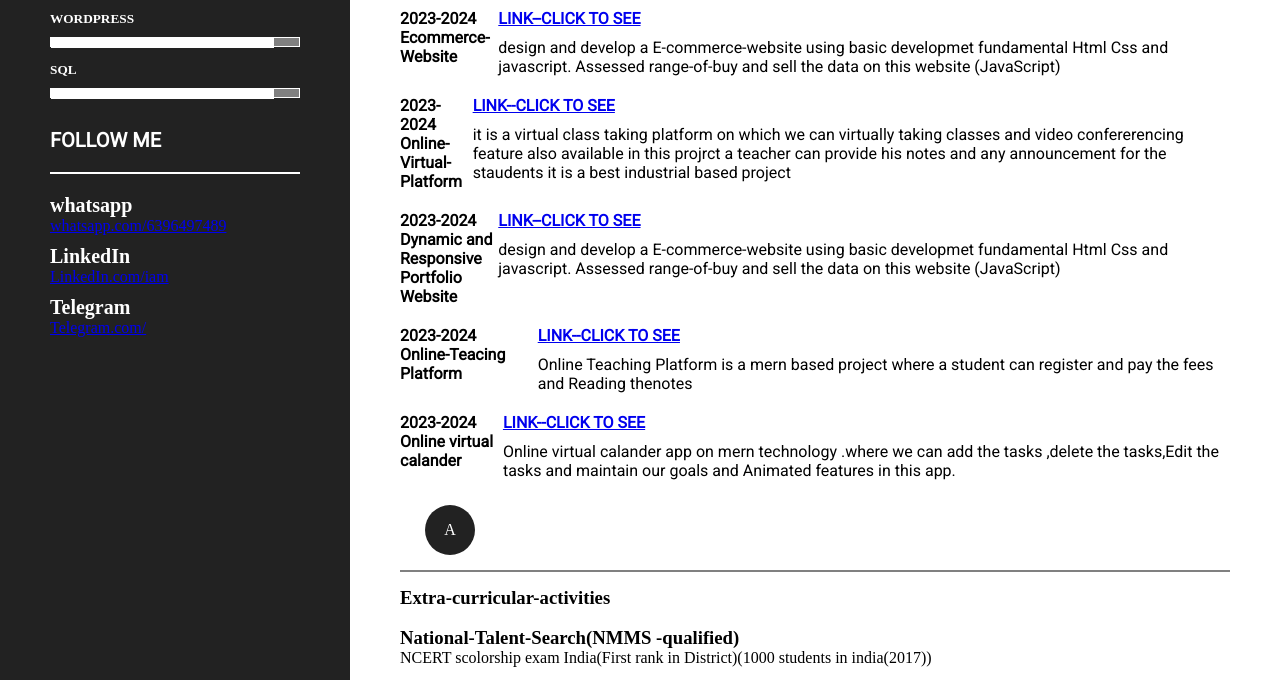
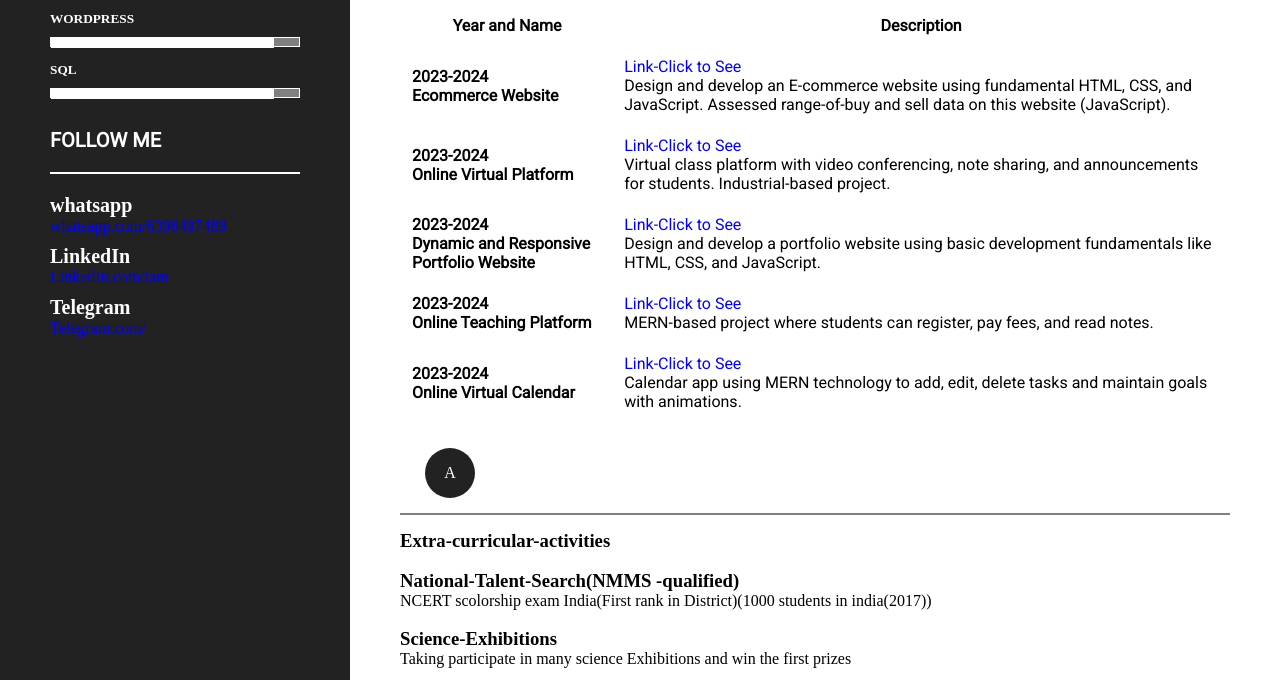
Before and after one commit to Charu-sarswat/Resume, a plain HTML site: page index.html in a window 1280 px wide. Shown: the part 1039-1719 px from the top of the page. Drawn offline with Linux system fonts and the light colour scheme.

Commit message:
first commit

```diff
--- a/index.html
+++ b/index.html
@@ -194,7 +194,7 @@
                Btech</div>
                 <div class="desc">
                     <div class="desc-title">Rajkumar Goel institute technology Ghaziabad</div>
-                    <p>Current CGPA:-89</p>
+                    <p>Current CGPA:-8.9</p>
                 </div>
             </div>
                  <!-- education data end -->
@@ -207,50 +207,44 @@
                     </div>
                     <h3>Projects</h3>
                 </div>
-                <div class="right-site-con">
-                    <div class="years">2023-2024<br />
-                    Ecommerce-Website</div>
-                    <div class="desc">
-                        <div class="desc-title"> <a class="year"  href="https://boisterous-praline-7192f1.netlify.app/" >Link--Click to See</a></div>
-                        <p>design and develop a E-commerce-website using basic developmet fundamental Html Css and javascript.
-                            Assessed range-of-buy and sell the data on this website (JavaScript)</p>
-                    </div>
-                </div>
-                    <div class="right-site-con">
-                    <div class="years">2023-2024<br />
-                    Online-Virtual-Platform</div>
-                    <div class="desc">
-                        <div class="desc-title"> <a class="year"  href="https://github.com/Charu-sarswat/Online-virtual-platform" >Link--Click to See</a></div>
-                        <p>it is a virtual class taking platform on which we can virtually taking classes and video confererencing feature also available in this projrct a teacher can provide his notes and any announcement for the staudents
-                            it is a best industrial based project</p>
-                    </div>
-                </div>
-                <div class="right-site-con">
-                    <div class="years">2023-2024<br />
-                        Dynamic and Responsive Portfolio Website</div>
-                    <div class="desc">
-                        <div class="desc-title"> <a class="year"  href="https://github.com/Charu-sarswat/portfolio/blob/main/Portfolio-main/index.html" >Link--Click to See</a></div>
-                        <p>design and develop a E-commerce-website using basic developmet fundamental Html Css and javascript.
-                            Assessed range-of-buy and sell the data on this website (JavaScript)</p>
-                    </div>
-                </div>
-                <div class="right-site-con">
-                    <div class="years">2023-2024<br />
-                      Online-Teacing Platform </div>
-                    <div class="desc">
-                        <div class="desc-title"> <a class="year"  href="https://github.com/Charu-sarswat/Mern/commit/d01a33525f0772de93b5b7e9b923b3df27a6f826" >Link--Click to See</a></div>
-                        <p>Online Teaching Platform is a mern based project where a student can register and pay the fees and Reading thenotes</p>
-                    </div>
-                </div>
-                <div class="right-site-con">
-                    <div class="years">2023-2024<br />
-                        Online virtual calander  </div>
-                    <div class="desc">
-                        <div class="desc-title"> <a class="year"  href="https://github.com/Charu-sarswat/calander" >Link--Click to See</a></div>
-                        <p>Online virtual calander app on mern technology .where we can add the tasks ,delete the tasks,Edit the tasks and maintain our goals and Animated features in this app.</p>
-                    </div>
-                </div>
-
+                <table class="project">
+                    <thead>
+                        <tr>
+                            <th>Year and Name</th>
+                            <th>Description</th>
+                        </tr>
+                    </thead>
+                    <tbody>
+                        <tr>
+                            <td class="bold-column">2023-2024
+                                <br>
+                                Ecommerce Website
+                            </td>
+                            <td><a href="https://boisterous-praline-7192f1.netlify.app/">Link-Click to See</a><br>
+                                Design and develop an E-commerce website using fundamental HTML, CSS, and JavaScript. Assessed range-of-buy and sell data on this website (JavaScript).</td>
+                        </tr>
+                        <tr>
+                            <td class="bold-column">2023-2024 <br>
+                                Online Virtual Platform</td>
+                            <td>
+                                <a href="https://github.com/Charu-sarswat/Online-virtual-platform">Link-Click to See</a><br>Virtual class platform with video conferencing, note sharing, and announcements for students. Industrial-based project.</td>
+                        </tr>
+                        <tr>
+                            <td class="bold-column">2023-2024 <br>
+                                Dynamic and Responsive Portfolio Website
+                            </td>
+                            <td><a href="https://github.com/Charu-sarswat/portfolio/blob/main/Portfolio-main/index.html">Link-Click to See</a><br>Design and develop a portfolio website using basic development fundamentals like HTML, CSS, and JavaScript.</td>
+                        </tr>
+                        <tr>
+                            <td class="bold-column">2023-2024 <br>Online Teaching Platform</td>
+                            <td><a href="https://github.com/Charu-sarswat/Mern/commit/d01a33525f0772de93b5b7e9b923b3df27a6f826">Link-Click to See</a><br>MERN-based project where students can register, pay fees, and read notes.</td>
+                        </tr>
+                        <tr>
+                            <td class="bold-column">2023-2024 <br>Online Virtual Calendar</td>
+                            <td><a href="https://github.com/Charu-sarswat/calander">Link-Click to See</a><br>Calendar app using MERN technology to add, edit, delete tasks and maintain goals with animations.</td>
+                        </tr>
+                    </tbody>
+                </table>
                  <!-- reference start -->
 
                  <div class="right-site-title">
--- a/style.css
+++ b/style.css
@@ -135,3 +135,16 @@ border-radius:100%;color:white;
     text-transform:uppercase;
     padding-bottom:10px;
 }
+a{
+    text-decoration:none;
+    color:blue;
+}
+.project{
+    font-family: 'Roboto', sans-serif;
+}
+.project th,td{
+    padding: 10px;
+}
+.bold-column{
+    font-weight: bold;
+}
```
